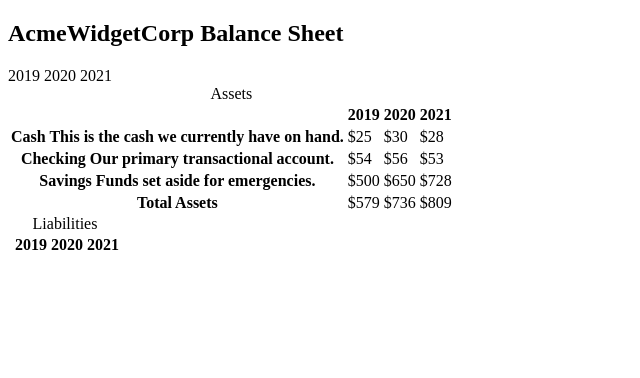
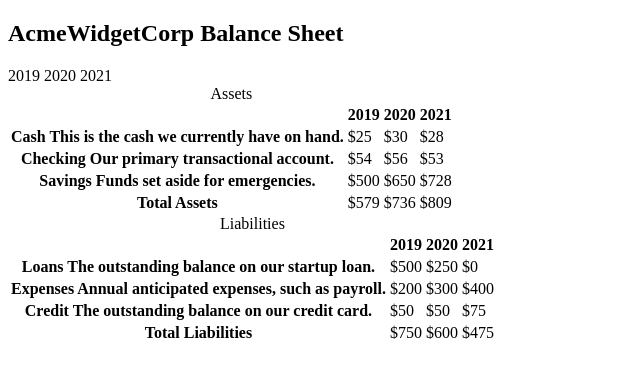
Before and after one commit to gus-rdz/technical-documentation-page, a plain HTML site: page index.html in a window 1280 px wide. Shown: the whole page, without its empty margins (0-640 px from the left). Drawn offline with Linux system fonts and the light colour scheme.

Commit message:
added table data

```diff
--- a/index.html
+++ b/index.html
@@ -90,10 +90,45 @@
               </tr>
             </thead>
             <tbody>
-              <tr class="data"></tr>
-              <tr class="data"></tr>
-              <tr class="data"></tr>
-              <tr class="total"></tr>
+              <tr class="data">
+                <th>
+                  Loans
+                  <span class="description"
+                    >The outstanding balance on our startup loan.</span
+                  >
+                </th>
+                <td>$500</td>
+                <td>$250</td>
+                <td class="current">$0</td>
+              </tr>
+              <tr class="data">
+                <th>
+                  Expenses
+                  <span class="description"
+                    >Annual anticipated expenses, such as payroll.</span
+                  >
+                </th>
+                <td>$200</td>
+                <td>$300</td>
+                <td class="current">$400</td>
+              </tr>
+              <tr class="data">
+                <th>
+                  Credit
+                  <span class="description"
+                    >The outstanding balance on our credit card.</span
+                  >
+                </th>
+                <td>$50</td>
+                <td>$50</td>
+                <td class="current">$75</td>
+              </tr>
+              <tr class="total">
+                <th>Total <span class="sr-only">Liabilities</span></th>
+                <td>$750</td>
+                <td>$600</td>
+                <td class="current">$475</td>
+              </tr>
             </tbody>
           </table>
           <table></table>
```
